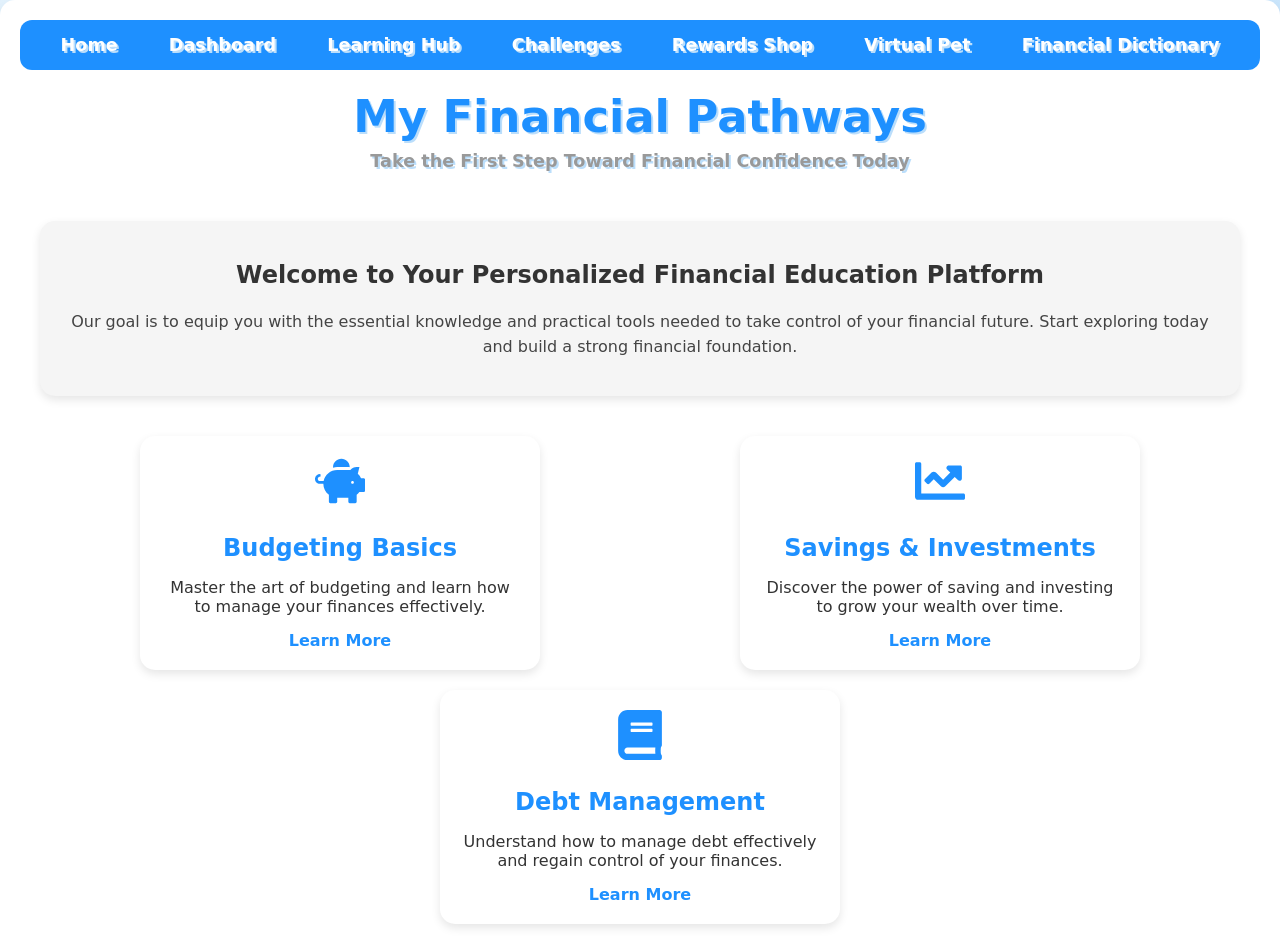
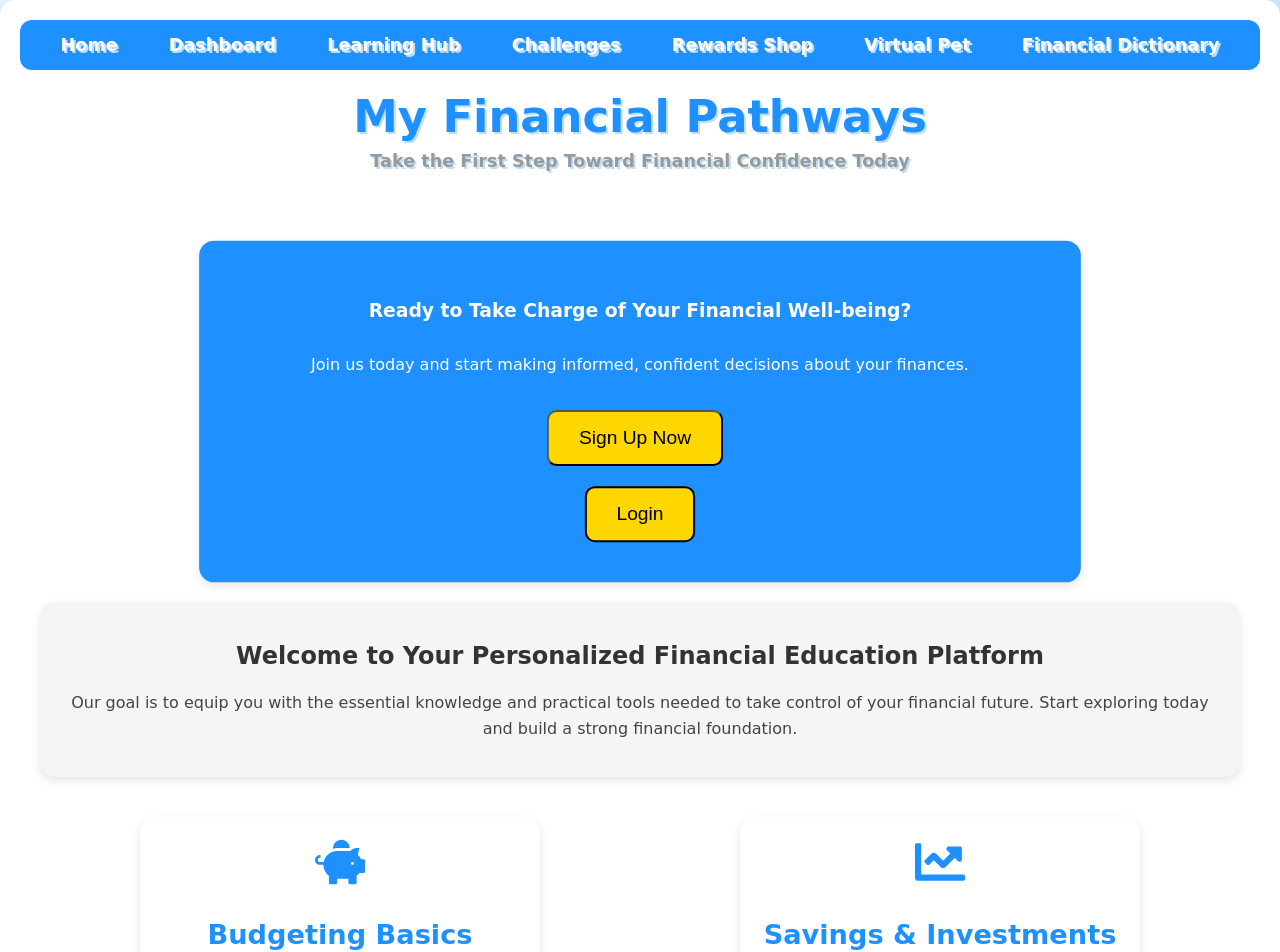
Before and after one commit to amirabuhajer/Financial-Literacy-Platform, a React (Create React App) app: page / in a window 1280 px wide. Shown: the top 952 px of the page. Built offline with nearby package versions, Linux system fonts and the light colour scheme.

Commit message:
Updated HomePage

```diff
--- a/package.json
+++ b/package.json
@@ -8,6 +8,7 @@
     "@testing-library/user-event": "^13.5.0",
     "chart.js": "^4.4.6",
     "firebase": "^11.0.2",
+    "framer-motion": "^11.11.17",
     "react": "^18.3.1",
     "react-chartjs-2": "^5.2.0",
     "react-confetti": "^6.1.0",
--- a/src/pages/HomePage.css
+++ b/src/pages/HomePage.css
@@ -1,6 +1,7 @@
 /* HomePage.css */
 
 body {
+  background-color: #1E90FF;
   background: linear-gradient(135deg, #e3f0ff, #ffe3e9);
   font-family: 'Comic Sans MS', sans-serif;
   color: #333;
@@ -17,22 +18,34 @@ body {
   border-radius: 15px;
   box-shadow: 0px 8px 15px rgba(0, 0, 0, 0.1);
   transition: transform 0.3s ease;
+  animation: fadeIn 1s ease;
+}
+
+@keyframes fadeIn {
+  0% { opacity: 0; transform: translateY(-20px); }
+  100% { opacity: 1; transform: translateY(0); }
 }
 
 .header {
   text-align: center;
   color: #1E90FF;
   margin-bottom: 20px;
+  animation: fadeInDown 1s ease;
+}
+
+@keyframes fadeInDown {
+  0% { opacity: 0; transform: translateY(-50px); }
+  100% { opacity: 1; transform: translateY(0); }
 }
 
 .header h1 {
-  font-size: 2.4em;
+  font-size: 2.8em;
   margin: 0;
   color: #1E90FF;
 }
 
 .header h2 {
-  font-size: 1.3em;
+  font-size: 1.5em;
   color: #A9A9A9;
   margin: 10px 0;
 }
@@ -43,6 +56,7 @@ body {
   border-radius: 10px;
   text-align: center;
   margin-bottom: 20px;
+  animation: fadeIn 1s ease;
 }
 
 .navbar-links {
@@ -76,6 +90,7 @@ body {
   padding: 20px;
   background-color: #F5F5F5;
   border-radius: 15px;
+  animation: fadeIn 1.2s ease;
 }
 
 .features-section {
@@ -86,6 +101,7 @@ body {
   display: flex;
   justify-content: space-around;
   flex-wrap: wrap;
+  animation: fadeIn 1.4s ease;
 }
 
 .feature-item {
@@ -104,7 +120,7 @@ body {
 }
 
 .feature-item h3 {
-  font-size: 1.5em;
+  font-size: 1.7em;
   color: #1E90FF;
   margin-bottom: 10px;
 }
@@ -126,18 +142,27 @@ body {
 }
 
 .call-to-action-section {
-  text-align: center;
+  display: flex;
+  flex-direction: column;
+  align-items: center;
   background-color: #1E90FF;
-  padding: 30px;
+  color: #ffffff;
+  padding: 40px;
   border-radius: 15px;
-  color: #ffffff;
   box-shadow: 0px 4px 10px rgba(0, 0, 0, 0.1);
+  margin: 20px auto;
+  width: 90%;
+  max-width: 800px;
+  animation: pulse 1.5s infinite;
+}
+
+@keyframes pulse {
+  0%, 100% { transform: scale(1); }
+  50% { transform: scale(1.02); }
 }
 
 .sign-up-button {
   background-color: #FFD700;
-  color: #333;
-  border: none;
   padding: 15px 30px;
   font-size: 1.2em;
   border-radius: 10px;
@@ -152,6 +177,23 @@ body {
   transform: scale(1.05);
 }
 
+.login-button {
+  background-color: #FFD700;
+  color: #000;
+  border: 2px solid #000;
+  padding: 15px 30px;
+  font-size: 1.2em;
+  border-radius: 10px;
+  cursor: pointer;
+  transition: background-color 0.3s ease, transform 0.2s;
+  margin-top: 20px;
+}
+
+.login-button:hover {
+  background-color: #f0f0f0;
+  transform: scale(1.05);
+}
+
 .auth-popup {
   position: fixed;
   top: 0;
@@ -163,6 +205,7 @@ body {
   align-items: center;
   justify-content: center;
   z-index: 1000;
+  animation: fadeIn 0.5s ease;
 }
 
 .auth-popup-content {
@@ -173,6 +216,13 @@ body {
   text-align: center;
   width: 90%;
   max-width: 400px;
+  animation: bounceIn 0.8s ease;
+}
+
+@keyframes bounceIn {
+  0% { transform: scale(0.8); opacity: 0; }
+  60% { transform: scale(1.1); opacity: 1; }
+  100% { transform: scale(1); }
 }
 
 .auth-popup-content h3 {
--- a/src/pages/HomePage.js
+++ b/src/pages/HomePage.js
@@ -5,6 +5,7 @@ import { FaPiggyBank, FaChartLine, FaBook } from 'react-icons/fa';
 import { getAuth, createUserWithEmailAndPassword, signInWithEmailAndPassword } from 'firebase/auth';
 import { initializeApp } from 'firebase/app';
 import { getAnalytics } from "firebase/analytics";
+import { motion } from 'framer-motion';
 
 const firebaseConfig = {
   apiKey: "AIzaSyCug7bVevo1BM2JMUPW2hfuPaun8y48gjQ",
@@ -32,7 +33,7 @@ function HomePage() {
       const userCredential = await createUserWithEmailAndPassword(auth, email, password);
       console.log('User signed up:', userCredential.user);
       alert('Sign-up successful!');
-      navigate('/user-info');
+      navigate('/dashboard');
     } catch (error) {
       console.error('Error signing up:', error.message);
       alert('Error signing up: ' + error.message);
@@ -70,6 +71,19 @@ function HomePage() {
       </header>
 
       <main className="main-content">
+        {/* Call to Action Section at the Top */}
+        <motion.section
+          className="call-to-action-section"
+          initial={{ opacity: 0, scale: 0.8 }}
+          animate={{ opacity: 1, scale: 1 }}
+          transition={{ duration: 0.5 }}
+        >
+          <h3>Ready to Take Charge of Your Financial Well-being?</h3>
+          <p>Join us today and start making informed, confident decisions about your finances.</p>
+          <button className="sign-up-button" onClick={() => setIsSignUpVisible(true)}>Sign Up Now</button>
+          <button className="login-button" onClick={() => setIsLoginVisible(true)}>Login</button>
+        </motion.section>
+
         {/* Introduction Section */}
         <section className="introduction-section">
           <h2>Welcome to Your Personalized Financial Education Platform</h2>
@@ -79,38 +93,47 @@ function HomePage() {
         {/* Features Section */}
         <section className="features-section">
           <div className="features-list">
-            <div className="feature-item">
+            <motion.div
+              className="feature-item"
+              whileHover={{ scale: 1.05 }}
+              whileTap={{ scale: 0.95 }}
+            >
               <FaPiggyBank size={50} color="#1E90FF" />
               <h3>Budgeting Basics</h3>
               <p>Master the art of budgeting and learn how to manage your finances effectively.</p>
               <Link to="/budgeting-basics" className="feature-link">Learn More</Link>
-            </div>
-            <div className="feature-item">
+            </motion.div>
+            <motion.div
+              className="feature-item"
+              whileHover={{ scale: 1.05 }}
+              whileTap={{ scale: 0.95 }}
+            >
               <FaChartLine size={50} color="#1E90FF" />
               <h3>Savings & Investments</h3>
               <p>Discover the power of saving and investing to grow your wealth over time.</p>
               <Link to="/savings-and-investments" className="feature-link">Learn More</Link>
-            </div>
-            <div className="feature-item">
+            </motion.div>
+            <motion.div
+              className="feature-item"
+              whileHover={{ scale: 1.05 }}
+              whileTap={{ scale: 0.95 }}
+            >
               <FaBook size={50} color="#1E90FF" />
               <h3>Debt Management</h3>
               <p>Understand how to manage debt effectively and regain control of your finances.</p>
               <Link to="/debt-management" className="feature-link">Learn More</Link>
-            </div>
+            </motion.div>
           </div>
-        </section>
-
-        {/* Call to Action Section */}
-        <section className="call-to-action-section">
-          <h3>Ready to Take Charge of Your Financial Well-being?</h3>
-          <p>Join us today and start making informed, confident decisions about your finances. Together, we’ll simplify your financial journey, one step at a time.</p>
-          <button className="sign-up-button" onClick={() => setIsSignUpVisible(true)}>Sign Up Now</button>
-          <button className="sign-up-button" onClick={() => setIsLoginVisible(true)}>Login</button>
         </section>
 
         {/* Sign Up / Login Popup Section */}
         {isSignUpVisible && (
-          <div className="auth-popup">
+          <motion.div
+            className="auth-popup"
+            initial={{ opacity: 0 }}
+            animate={{ opacity: 1 }}
+            transition={{ duration: 0.5 }}
+          >
             <div className="auth-popup-content">
               <h3>Sign Up</h3>
               <input
@@ -128,11 +151,16 @@ function HomePage() {
               <button onClick={handleSignUp} className="auth-button">Sign Up</button>
               <button onClick={() => setIsSignUpVisible(false)} className="close-popup-button">Close</button>
             </div>
-          </div>
+          </motion.div>
         )}
 
         {isLoginVisible && (
-          <div className="auth-popup">
+          <motion.div
+            className="auth-popup"
+            initial={{ opacity: 0 }}
+            animate={{ opacity: 1 }}
+            transition={{ duration: 0.5 }}
+          >
             <div className="auth-popup-content">
               <h3>Login</h3>
               <input
@@ -150,7 +178,7 @@ function HomePage() {
               <button onClick={handleSignIn} className="auth-button">Login</button>
               <button onClick={() => setIsLoginVisible(false)} className="close-popup-button">Close</button>
             </div>
-          </div>
+          </motion.div>
         )}
       </main>
 
```
Also changed, not shown: 1 other file (tests, documents, lock files or other folders).
